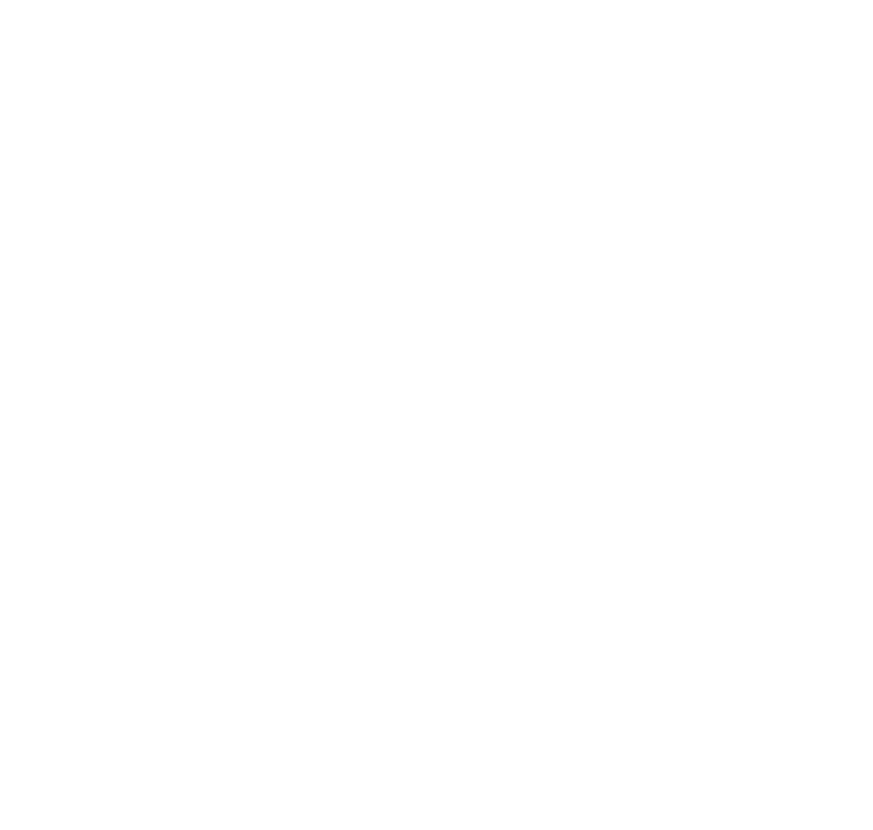
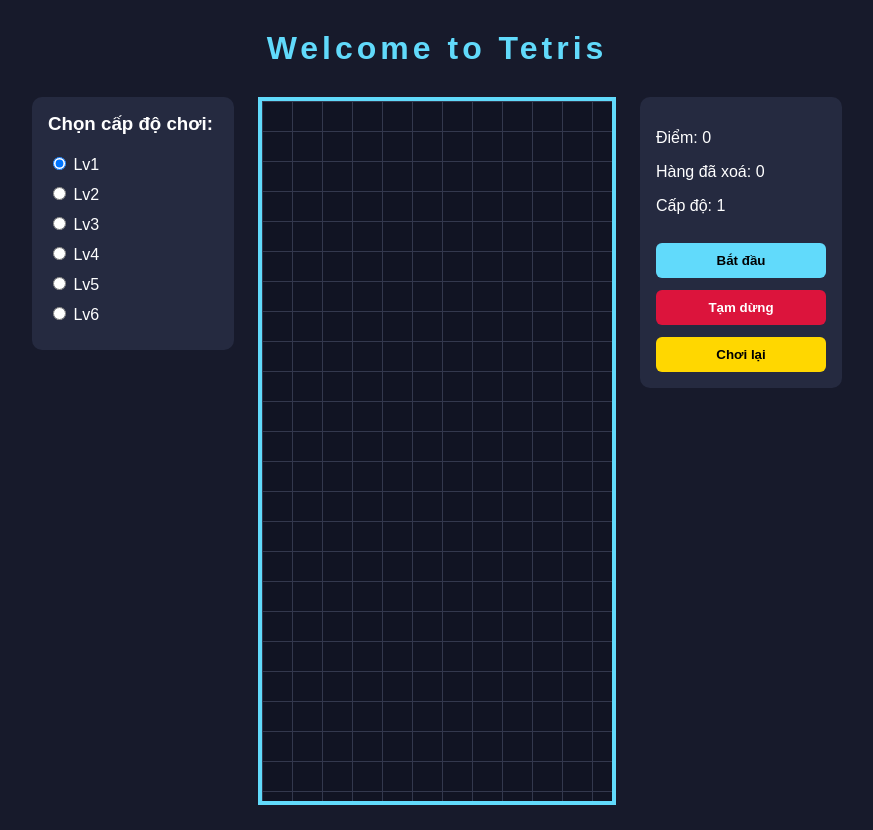
Before and after one commit to HoangQuan-K49/Tetris_Gki, a website: page index.html in a window 1280 px wide. Shown: the whole page, without its empty margins (203-1076 px from the left). Before the commit the page ends 800 px from the top, so only its background shows below. Drawn offline with Linux system fonts and the light colour scheme.

Commit message:
Giao diện Tetris đơn giản với 6 lever và 3 nút bắt đầu dừng và chơi lại

```diff
--- a/index.html
+++ b/index.html
@@ -1,10 +1,39 @@
 <!DOCTYPE html>
-<html lang="en">
+<html lang="vi">
 <head>
     <meta charset="UTF-8">
-    <title>Title</title>
+    <meta name="viewport" content="width=device-width, initial-scale=1.0">
+    <title>Tetris</title>
+
+    <link rel="stylesheet" href="style.css">
+    <script src="script.js" defer></script>
 </head>
 <body>
+<h1>Welcome to Tetris</h1>
 
+<main class="game">
+<!--    // Chọn cấp độ trước khi  bắt đầu chơi-->
+    <div class="start_ui">
+        <h3>Chọn cấp độ chơi:</h3>
+        <label><input type="radio" name="level" value="1" checked> Lv1</label>
+        <label><input type="radio" name="level" value="2"> Lv2</label>
+        <label><input type="radio" name="level" value="3"> Lv3</label>
+        <label><input type="radio" name="level" value="4"> Lv4</label>
+        <label><input type="radio" name="level" value="5"> Lv5</label>
+        <label><input type="radio" name="level" value="6"> Lv6</label>
+    </div>
+
+<!--// Tạo màn chơi-->
+    <div id="playfield"></div>
+<!--// Nội dung trò chơi-->
+    <aside class="game_info">
+        <p>Điểm: <span id="score">0</span></p>
+        <p>Hàng đã xoá: <span id="lines">0</span></p>
+        <p>Cấp độ: <span id="level">1</span></p>
+        <button class="game_button" id="start_button">Bắt đầu</button>
+        <button class="game_button" id="stop_button">Tạm dừng</button>
+        <button class="game_button" id="restart_button">Chơi lại</button>
+    </aside>
+</main>
 </body>
 </html>
--- a/style.css
+++ b/style.css
@@ -0,0 +1,78 @@
+body {
+    margin: 0;
+    min-height: 100vh;
+    background-color: #171a2b;
+    color: white;
+    font-family: Arial, sans-serif;
+    text-align: center;
+}
+
+h1 {
+    margin: 30px 0;
+    color: #61dafb;
+    letter-spacing: 4px;
+}
+
+.game {
+    display: flex;
+    justify-content: center;
+    align-items: flex-start;
+    gap: 24px;
+}
+
+.start_ui,
+.game_info {
+    width: 170px;
+    padding: 16px;
+    background-color: #252a40;
+    border-radius: 10px;
+    text-align: left;
+}
+
+.start_ui h3 {
+    margin-top: 0;
+}
+
+.start_ui label {
+    display: block;
+    margin: 10px 0;
+    cursor: pointer;
+}
+
+#playfield {
+    width: 350px;
+    height: 700px;
+    border: 4px solid #61dafb;
+    background-color: #111423;
+
+    background-image:
+            linear-gradient(#33384d 1px, transparent 1px),
+            linear-gradient(90deg, #33384d 1px, transparent 1px);
+    background-size: 30px 30px;
+}
+
+/* Kiểu dáng chung cho các nút */
+.game_button {
+    box-sizing: border-box;
+    width: 100%;
+    padding: 10px;
+    margin-top: 12px;
+    border: 0;
+    border-radius: 6px;
+    font-weight: bold;
+    cursor: pointer;
+}
+
+/* Màu riêng của từng nút */
+#start_button {
+    background-color: #61dafb;
+}
+
+#stop_button {
+    background-color: crimson;
+    color: white;
+}
+
+#restart_button {
+    background-color: gold;
+}
```
